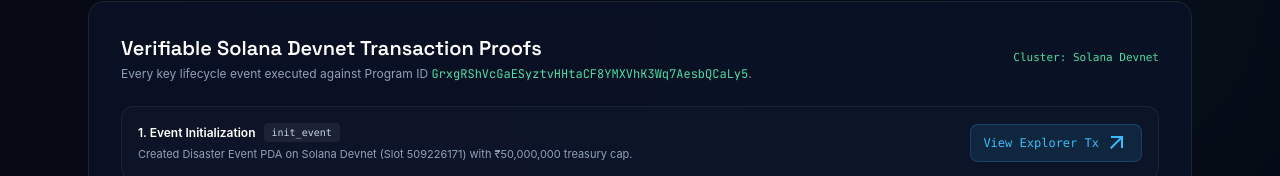
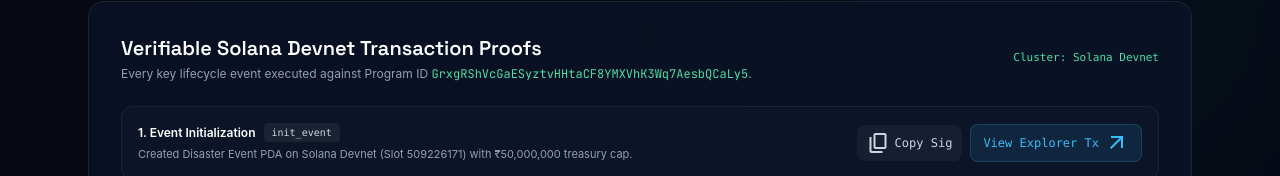
Before and after one commit to Lakshay-Deol/reliefrail, a Next.js app in the folder apps/web/: page /trust in a window 1280 px wide. Both pictures are taken after a click on the button "Devnet Proofs & Explorer". Shown: the part 624-800 px from the top of the page. Built offline with nearby package versions, Linux system fonts and the light colour scheme.

Commit message:
ui(trust): add copy-to-clipboard for devnet signatures and enhance proof actions

```diff
--- a/apps/web/src/components/trust/trust-page.tsx
+++ b/apps/web/src/components/trust/trust-page.tsx
@@ -402,13 +402,26 @@
                       <p className="text-[11px] text-slate-400 mt-1">{tx.details}</p>
                     </div>
 
+                    <div className="flex items-center gap-2 self-start sm:self-auto">
+                      <button
+                        onClick={() => {
+                          navigator.clipboard.writeText(tx.signature);
+                          alert(`Copied signature to clipboard: ${tx.signature}`);
+                        }}
+                        title="Copy Solana Devnet Signature"
+                        className="inline-flex items-center gap-1 px-2.5 py-1.5 rounded-lg bg-white/[0.04] hover:bg-white/[0.08] text-slate-300 hover:text-white text-xs font-mono transition-colors"
+                      >
+                        <span className="material-symbols-outlined text-[13px]">content_copy</span>
+                        <span className="hidden md:inline">Copy Sig</span>
+                      </button>
                       <a
                         href={tx.url}
-                      className="inline-flex items-center gap-1.5 px-3 py-1.5 rounded-lg bg-[#38bdf8]/10 hover:bg-[#38bdf8]/20 border border-[#38bdf8]/20 text-[#38bdf8] text-xs font-mono transition-colors self-start sm:self-auto"
+                        className="inline-flex items-center gap-1.5 px-3 py-1.5 rounded-lg bg-[#38bdf8]/10 hover:bg-[#38bdf8]/20 border border-[#38bdf8]/20 text-[#38bdf8] text-xs font-mono transition-colors"
                       >
                         <span>View Explorer Tx</span>
                         <span className="material-symbols-outlined text-[14px]">arrow_outward</span>
                       </a>
+                    </div>
                   </div>
                 ))}
               </div>
```
Lines whose indentation alone changed are shown as unchanged.
